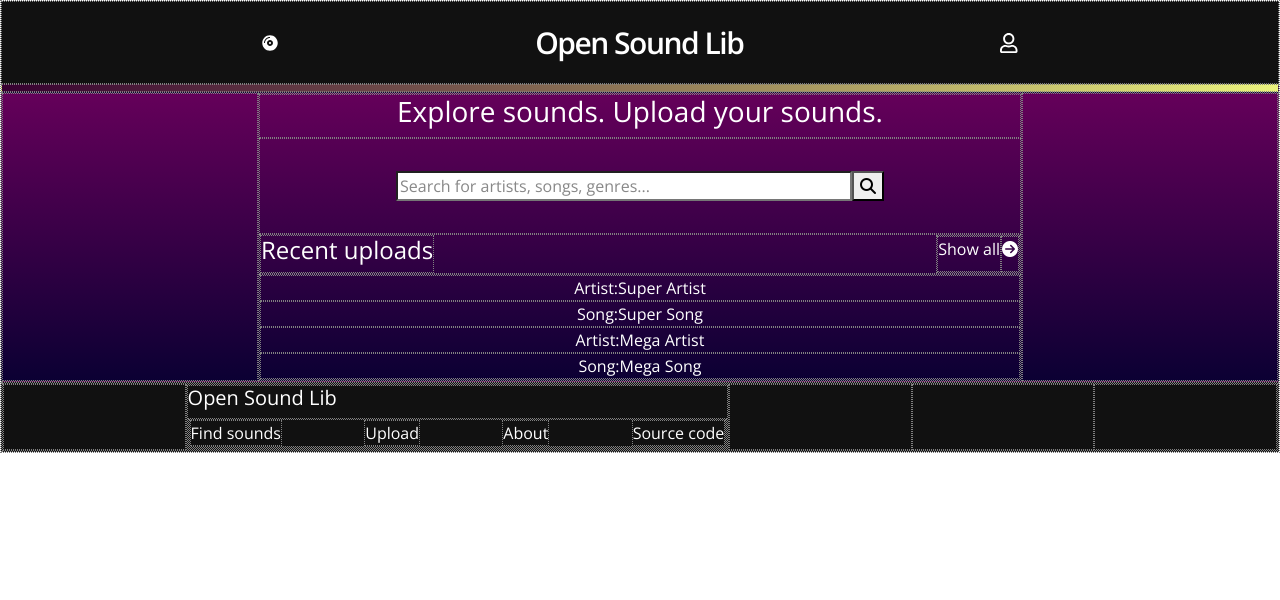
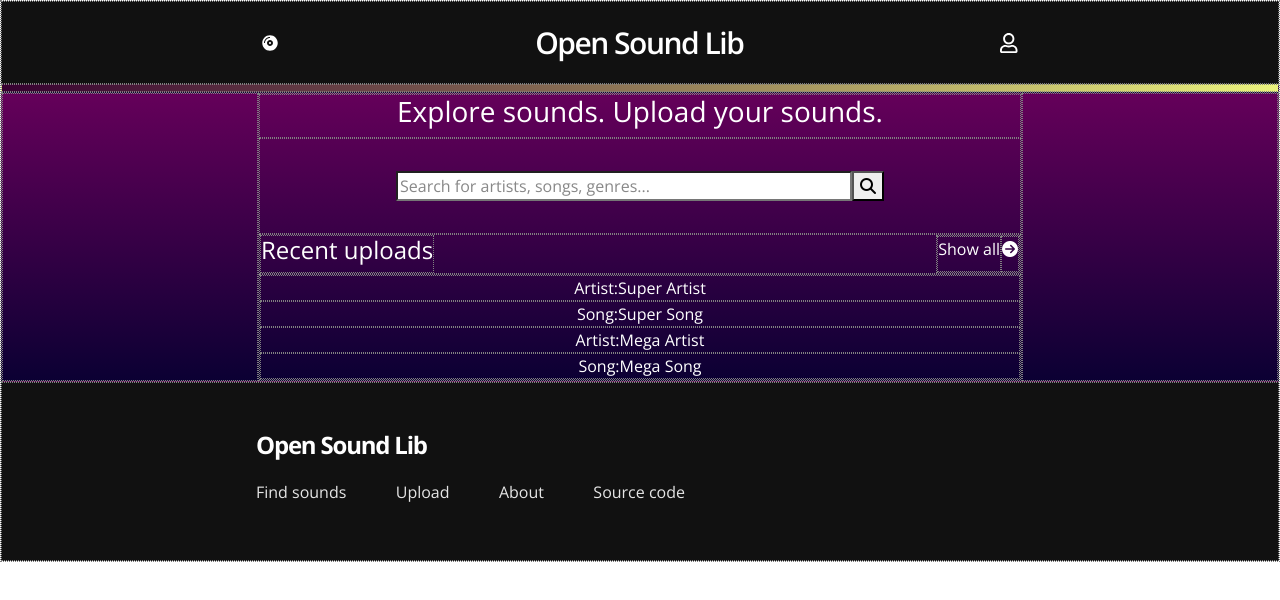
Before and after one commit to GitHenrik/OpenSoundLibrary, a React (Create React App) app: page / in a window 1280 px wide. Shown: the top 600 px of the page. Built offline with nearby package versions, Linux system fonts and the light colour scheme.

Commit message:
feat: improved footer

```diff
--- /dev/null
+++ b/src/components/Brands.js
@@ -0,0 +1,26 @@
+import styled from 'styled-components'
+
+const Brand = styled.h1`
+  font-family: Open Sans;
+  font-style: normal;
+  font-weight: 600;
+  font-size: 1.5rem;
+  letter-spacing: -0.05em;
+  color: #FFFFFF;
+  margin: 0;
+  @media (min-width: 768px) {
+    font-size: 1.875rem;
+  }
+`
+
+const LesserBrand = styled.h3`
+font-family: Open Sans;
+font-style: normal;
+font-weight: bold;
+font-size: 1.5rem;
+margin-bottom: 1.25rem;
+letter-spacing: -0.05em;
+color: #FFFFFF;
+`
+
+export { Brand, LesserBrand }
--- a/src/components/Footer.js
+++ b/src/components/Footer.js
@@ -1,28 +1,60 @@
 import React from 'react'
+import styled from 'styled-components'
+import { LesserBrand } from './Brands'
+
+const StyledFooter = styled.footer`
+  background-color: #111111;
+  width: 100%;
+  display: flex;
+  flex-direction: column;
+  align-items: center;
+  padding: 3rem;
+  @media (min-width: 768px) {
+    align-items: flex-start;
+    width: 768px;
+    margin: auto;
+    padding: 3rem 0;
+  }
+`
+
+const Wrapper = styled.div`
+  background-color: #111111;
+  width: 100%;
+`
+
+const Nav = styled.nav`
+  display: flex;
+  flex-direction: column;
+  align-items: center;
+  @media (min-width: 768px) {
+    flex-direction: row;
+    width: 429px;
+    justify-content: space-between;
+  }
+`
+
+const Link = styled.a`
+  text-decoration: none;
+  color: #E5E5E5;
+  margin-bottom: 0.5rem;
+  &:hover {
+    color: white;
+  }
+`
 
 const Footer = () => {
   return (
-    <div className="footer">
-     <div className="horizontal-container">
-        <div className="footer-fill"/>
-        <div className="footer-content-container">
-          <div className="vertical-container">
-          <h5 id="footer-title" className="footer-item">Open Sound Lib</h5>
-          <div>
-            <div className="horizontal-container">
-              <div>Find sounds</div>
-              <div>Upload</div>
-              <div>About</div>
-              <div>Source code</div>
-            </div>
-          </div>
-          </div>
-      </div>
-    <div className="footer-fill"/>
-    <div className="footer-fill"/>
-    <div className="footer-fill"/>
-    </div>
-    </div>
+    <Wrapper>
+      <StyledFooter>
+          <LesserBrand>Open Sound Lib</LesserBrand>
+          <Nav>
+          <Link href="#">Find sounds</Link>
+          <Link href="#">Upload</Link>
+          <Link href="#">About</Link>
+          <Link href="#">Source code</Link>
+          </Nav>
+      </StyledFooter>
+      </Wrapper>
   )
 }
 
--- a/src/components/MainHeader.js
+++ b/src/components/MainHeader.js
@@ -5,6 +5,7 @@ import { FontAwesomeIcon } from '@fortawesome/react-fontawesome'
 import { faCompactDisc } from '@fortawesome/free-solid-svg-icons'
 import { faUser } from '@fortawesome/free-regular-svg-icons'
 import IconButton from './IconButton'
+import { Brand } from './Brands'
 
 const Wrapper = styled.div`
   background-color: #111111;
@@ -28,19 +29,6 @@ const Header = styled.header`
   }
 `
 
-const Brand = styled.h1`
-  font-family: Open Sans;
-  font-style: normal;
-  font-weight: 600;
-  font-size: 1.5rem;
-  letter-spacing: -0.05em;
-  color: #FFFFFF;
-  margin: 0;
-  @media (min-width: 768px) {
-    font-size: 1.875rem;
-  }
-`
-
 const MainHeader = () => {
   return (
     <Wrapper>
```
